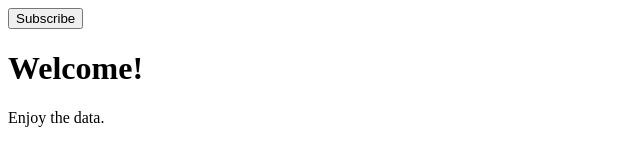
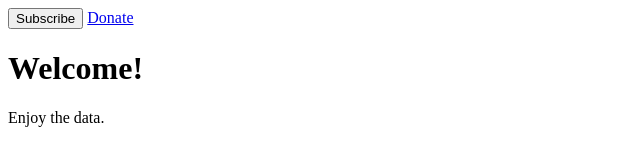
Before and after one commit to almousae/p4-data, a plain HTML site: page index.html in a window 1280 px wide. Shown: the full height of the page, 0-640 px from the left. Drawn offline with nearby package versions, Linux system fonts and the light colour scheme.

Commit message:
Update index.html

```diff
--- a/index.html
+++ b/index.html
@@ -24,6 +24,8 @@
   <body>
     <button onclick="subscribe()">Subscribe</button>
 
+    <A HREF="pages/donate.html">Donate</A>
+
     <h1>Welcome!</h1>
 
     <p>Enjoy the data.</p>
```
